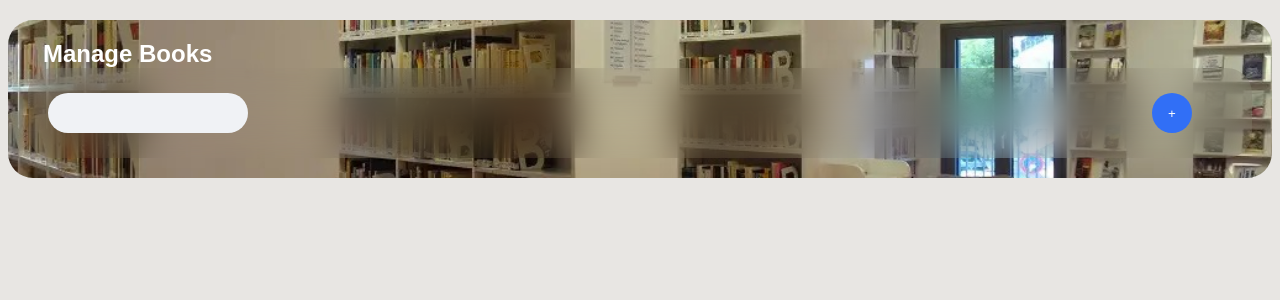
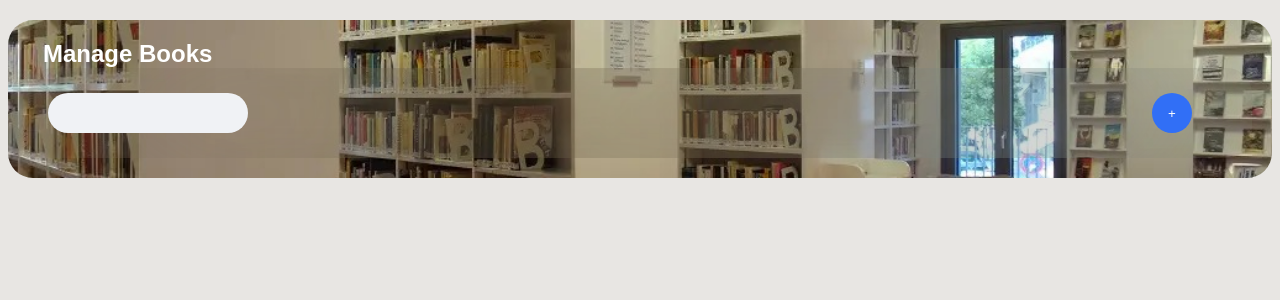
Before and after one commit to Scion-Kin/Libly, a Flask app: page /manage/books in a window 1280 px wide. Shown: the part 50-350 px from the top of the page. Run offline with Flask 3, Linux system fonts and the light colour scheme; the visitor is signed in with stand-in values (Sample User, id 1); data that the repository does not hold is empty; some libraries are stand-ins or nearby versions.

Commit message:
Minor css change

```diff
--- a/web_client/static/styles/manage_resource.css
+++ b/web_client/static/styles/manage_resource.css
@@ -24,7 +24,7 @@ h2 {
     color: white !important;
     padding: 10px;
     background-color: #e7e8e900 !important;
-    backdrop-filter: blur(20px);
+    backdrop-filter: blur(100px);
     border-radius: 25px;
 }
 
```
